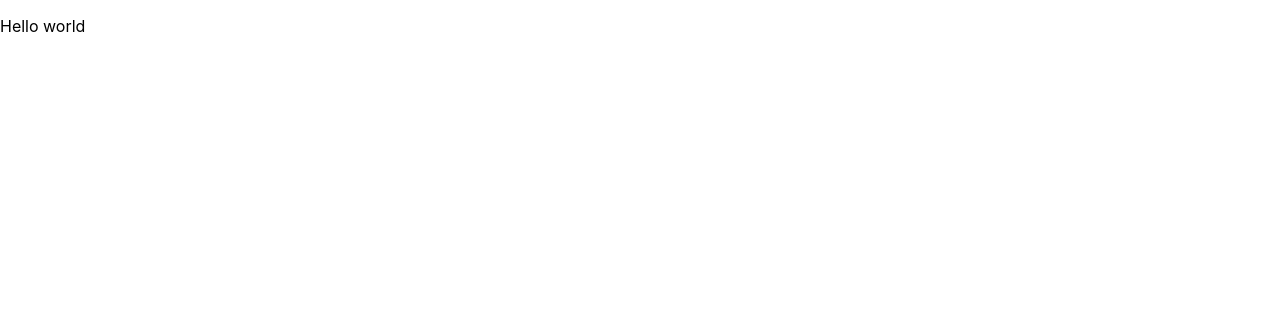
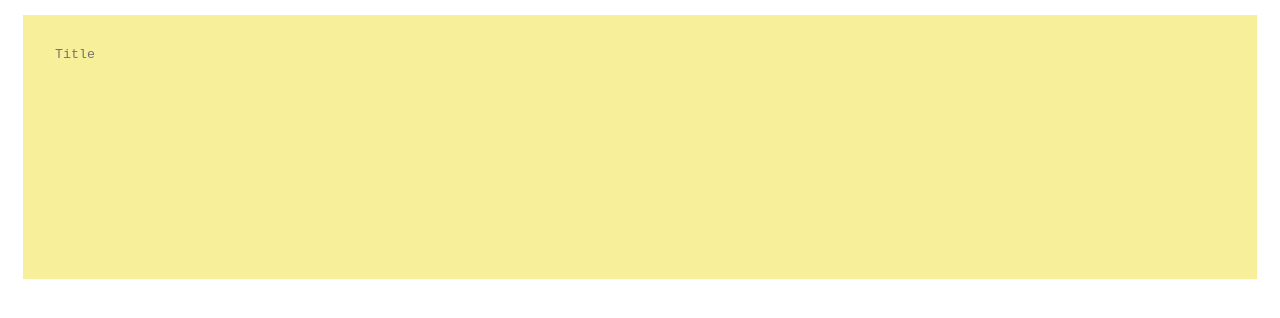
Before and after one commit to lavilladaa/Post-it-App, a React (Create React App) app: page / in a window 1280 px wide. Shown: the top 318 px of the page. Built offline with nearby package versions, Linux system fonts and the light colour scheme.

Commit message:
First note added with basic styling

```diff
--- a/src/App.js
+++ b/src/App.js
@@ -1,5 +1,8 @@
+import Notes from './components/Notes'
 const App =()=>{
-  return (<p>Hello world</p>)
+  return (
+    <Notes/>
+  )
 };
 
 export default App;
--- a/src/components/Notes.js
+++ b/src/components/Notes.js
@@ -1,6 +1,9 @@
+import Postit from './Postit'
+
 const Notes=()=>{
-    return <div className="notes"></div>
+    return <container className="Notes">
     <Postit/>
+    </container>
 };
 
 export default Notes;
--- a/src/components/Postit.js
+++ b/src/components/Postit.js
@@ -1,10 +1,13 @@
 const Postit=()=>{
     return (
-        <div className="Postit">
-            <span>Hello this is the first note</span>
-            <div className="date-delete">
-                <small>09/05/2022</small>
+        <div className="postit">
+
+            <div className="note-title">
+            <textarea  className="note-text" placeholder="Title" maxlength="300"></textarea>
             </div>
+
+
+
 
         </div>
     )
--- a/src/index.css
+++ b/src/index.css
@@ -1,4 +1,4 @@
-body {
+/* body {
   margin: 0;
   font-family: -apple-system, BlinkMacSystemFont, 'Segoe UI', 'Roboto', 'Oxygen',
     'Ubuntu', 'Cantarell', 'Fira Sans', 'Droid Sans', 'Helvetica Neue',
@@ -10,4 +10,31 @@ body {
 code {
   font-family: source-code-pro, Menlo, Monaco, Consolas, 'Courier New',
     monospace;
+} */
+
+.postit {
+  background-color: #F7EF99;
+  margin:15px;
+  min-height: 200px;
+  padding: 1rem;
+ 	display: flex;
+	flex-direction: column;
+  /* To make the content equally spaced
+  between the beginning and the end */
+	justify-content: space-between;
+	/* white-space: pre-wrap; */
 }
+
+.note-text {
+  background-color: #F7EF99;
+  padding: 1rem;
+  display: flex;
+	flex-direction: column;
+  border: none;
+  resize: none;
+  outline: none;
+  /* To fit the textarea according
+   to the container width */
+  width: 95%;
+  height: 200px;
+}
```
